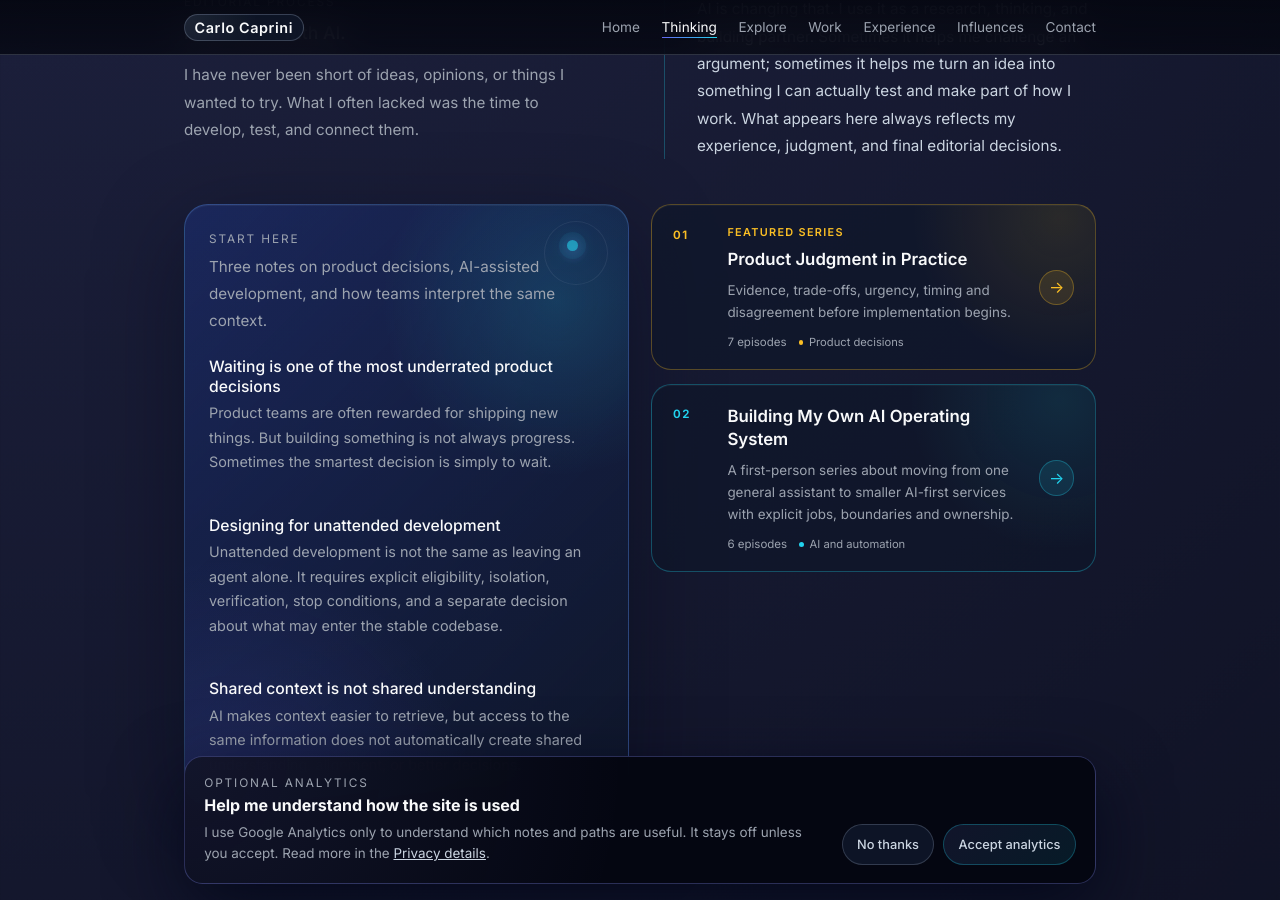
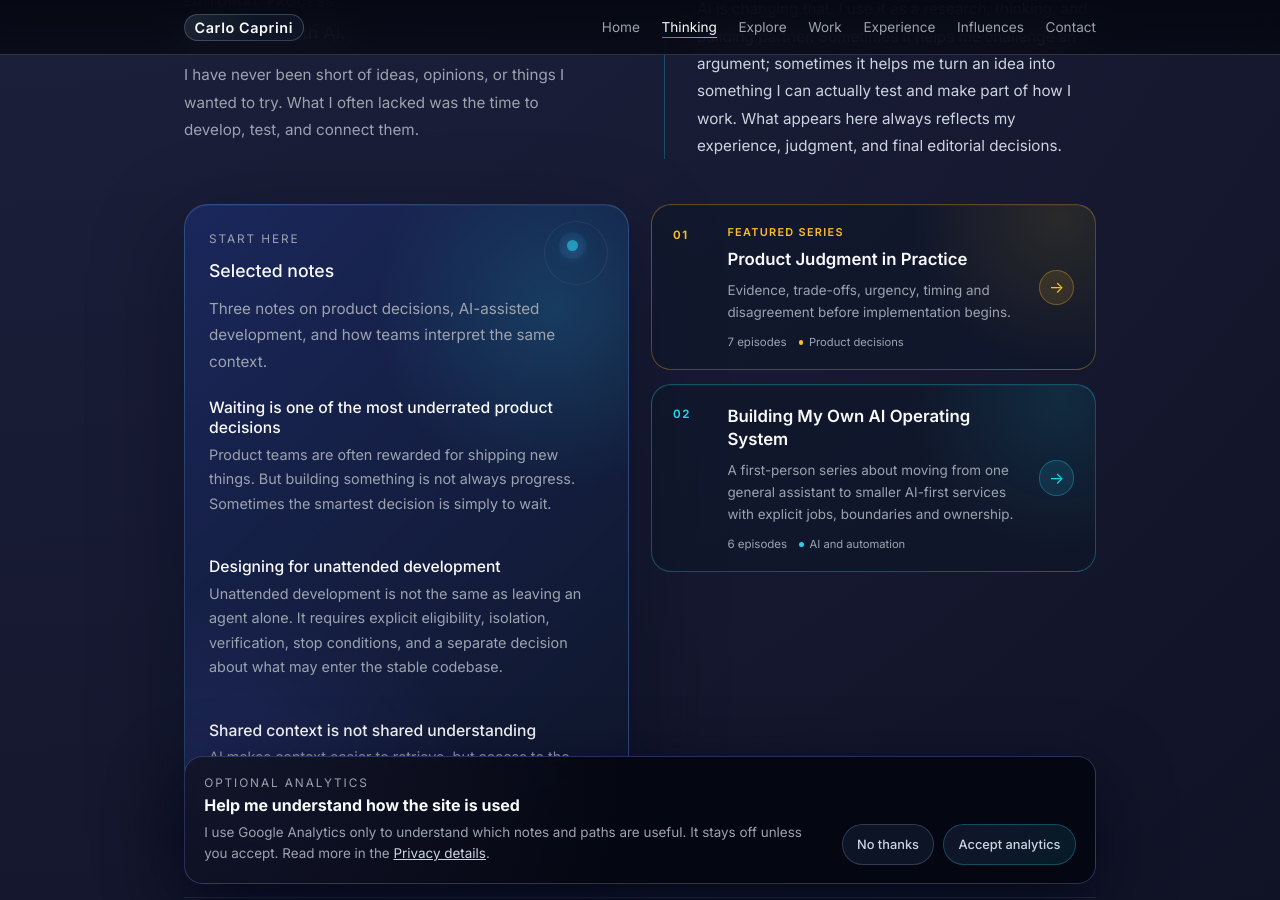
Before and after one commit to carlocaprini/carlocaprini.github.io, a Jekyll site: the page built from pages/thinking.md, in a window 1280 px wide and 900 px high, scrolled down 586 px. Built offline with Jekyll 4.4.1, drawn with Linux system fonts in a browser that asks for light colours.

Commit message:
content: align Start here terminology

```diff
--- a/_data/questions.yml
+++ b/_data/questions.yml
@@ -13,7 +13,7 @@ questions:
       - teams-and-collaboration
     entry_point:
       note: /thinking/most-product-disagreements-come-from-missing-information/
-      reason: Start here because better decisions begin by separating genuine disagreement from missing information, assumptions and different interpretations of the problem.
+      reason: Better decisions begin by separating genuine disagreement from missing information, assumptions and different interpretations of the problem.
     sections:
       - title: Start with the information
         description: Many apparent disagreements are really gaps in what people know, assume or value.
@@ -59,7 +59,7 @@ questions:
       - product-decisions
     entry_point:
       note: /thinking/shared-context-is-not-shared-understanding/
-      reason: Start here because access to the same information is only the beginning; teams still need to compare interpretations, priorities and risks.
+      reason: Access to the same information is only the beginning; teams still need to compare interpretations, priorities and risks.
     sections:
       - title: Context still needs interpretation
         description: Shared documents and tools help, but understanding depends on what people notice and how they interpret it.
@@ -100,7 +100,7 @@ questions:
       - software-systems
     entry_point:
       note: /thinking/ai-accelerates-contribution-not-mastery/
-      reason: Start here because AI can help people contribute sooner without giving them the context or judgment needed to understand and review the work deeply.
+      reason: AI can help people contribute sooner without giving them the context or judgment needed to understand and review the work deeply.
     sections:
       - title: Contribution is not understanding
         description: AI can help someone contribute sooner without giving them a deep model of the system or the work.
--- a/_layouts/explore.html
+++ b/_layouts/explore.html
@@ -42,7 +42,7 @@ layout: default
               <span class="question-path-content">
                 <strong>{{ question.title }}</strong>
                 <span class="question-path-description">{{ question.description }}</span>
-                <span class="question-path-entry"><span class="question-path-entry-label">Recommended start</span><span aria-hidden="true"> · </span>{{ entry_note.title }}</span>
+                <span class="question-path-entry"><span class="question-path-entry-label">Start here</span><span aria-hidden="true"> · </span>{{ entry_note.title }}</span>
               </span>
               <span class="question-path-arrow" aria-hidden="true">→</span>
             </a>
--- a/_layouts/question.html
+++ b/_layouts/question.html
@@ -32,7 +32,7 @@ layout: default
     <div class="container explore-wrap">
       <article class="question-entry-point">
         <div class="question-entry-heading">
-          <div class="section-eyebrow">Recommended starting point</div>
+          <div class="section-eyebrow">Start here</div>
           <h2 id="question-entry-title">{{ entry_note.title }}</h2>
         </div>
         <div class="question-entry-content">
--- a/_layouts/thinking.html
+++ b/_layouts/thinking.html
@@ -50,10 +50,11 @@ layout: default
       {% endif %}
       <div class="thinking-entry-grid">
       {% if page.start_here and site.data.start_here.notes %}
-      <div class="thinking-start-here selected-notes-panel selected-notes-panel--compact">
+      <section class="thinking-start-here selected-notes-panel selected-notes-panel--compact" aria-labelledby="thinking-start-here-title">
         <div class="section-header">
           <div>
-            <div class="section-eyebrow">{{ page.start_here.title }}</div>
+            <div class="section-eyebrow">{{ page.start_here.eyebrow }}</div>
+            <h2 class="section-title" id="thinking-start-here-title">{{ page.start_here.title }}</h2>
           </div>
           <p class="section-description">{{ page.start_here.description }}</p>
         </div>
@@ -68,7 +69,7 @@ layout: default
             {% endif %}
           {% endfor %}
         </ul>
-      </div>
+      </section>
       {% endif %}
       {% if page.series and page.series.items %}
         <section class="thinking-series-stack" aria-label="Editorial series">
--- a/pages/thinking.md
+++ b/pages/thinking.md
@@ -21,7 +21,8 @@ ai_process:
     - I have never been short of ideas, opinions, or things I wanted to try. What I often lacked was the time to develop, test, and connect them.
     - AI is changing that. I use it as a research, thinking, and building partner. Sometimes it helps me challenge an argument; sometimes it helps me turn an idea into something I can actually test and make part of how I work. What appears here always reflects my experience, judgment, and final editorial decisions.
 start_here:
-  title: Start here
+  eyebrow: Start here
+  title: Selected notes
   description: Three notes on product decisions, AI-assisted development, and how teams interpret the same context.
 series:
   featured: product-judgment-in-practice
```
Also changed, not shown: other parts of pages/thinking.md (+1 -1 lines), docs/design-system.md (+3 -0 lines), tests/browser/editorial-journeys.spec.js (+11 -5 lines), tests/validators/validator_test.rb (+1 -1 lines), tests/browser/visual.spec.js-snapshots/explore-darwin.webp, tests/browser/visual.spec.js-snapshots/thinking-index-darwin.webp, visual-reference/explore/mobile.webp, visual-reference/question-detail/desktop.webp, visual-reference/question-detail/mobile.webp, 3 other files.
